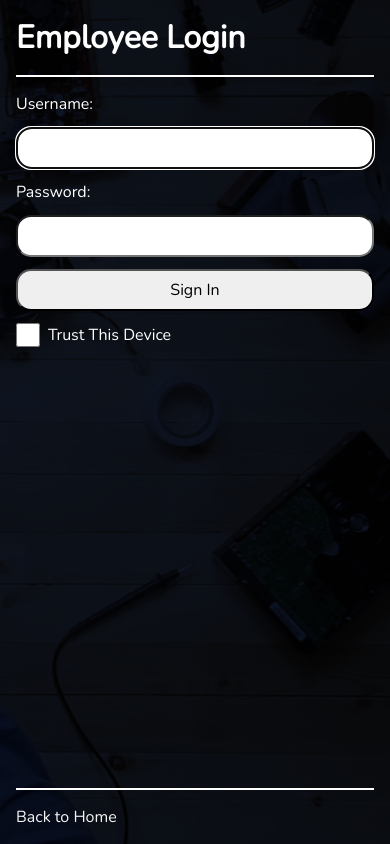
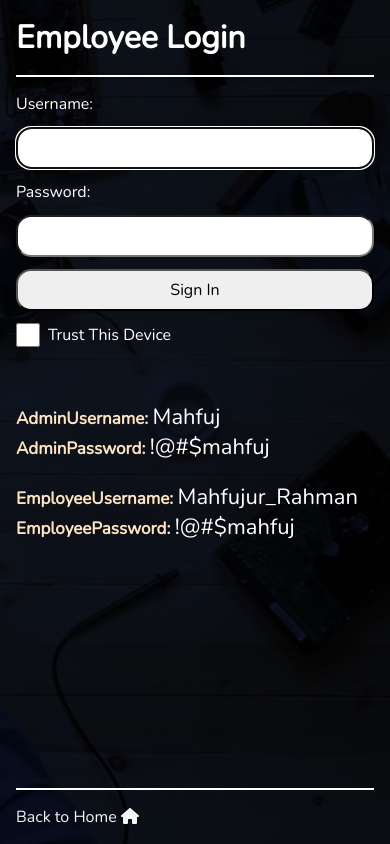
Before and after one commit to MahfujAhsan/technote-client, a React (Create React App) app: page /login in a window 390 px wide. Built offline with nearby package versions, Linux system fonts and the light colour scheme.

Commit message:
access credentials on login page

```diff
--- a/src/components/Public.js
+++ b/src/components/Public.js
@@ -1,4 +1,8 @@
 import { Link } from 'react-router-dom'
+import {
+    faRightFromBracket
+} from "@fortawesome/free-solid-svg-icons"
+import { FontAwesomeIcon } from '@fortawesome/react-fontawesome'
 
 const Public = () => {
     const content = (
@@ -18,7 +22,7 @@ const Public = () => {
                 <p>Owner: Dan Davidson</p>
             </main>
             <footer>
-                <Link to="/login">Employee Login</Link>
+                <Link to="/login">Employee Login <FontAwesomeIcon icon={faRightFromBracket} /></Link>
             </footer>
         </section>
 
--- a/src/features/auth/Login.js
+++ b/src/features/auth/Login.js
@@ -6,7 +6,11 @@ import { setCredentials } from './authSlice'
 import { useLoginMutation } from './authApiSlice'
 
 import usePersist from '../../hooks/usePersist'
-import { PulseLoader } from "react-spinners"
+
+import {
+    faHome
+} from "@fortawesome/free-solid-svg-icons"
+import { FontAwesomeIcon } from '@fortawesome/react-fontawesome'
 
 const Login = () => {
   const userRef = useRef()
@@ -58,12 +62,12 @@ const Login = () => {
 
   const errClass = errMsg ? "errmsg" : "offscreen"
 
-  if (isLoading) return <p>PLease wait</p>
+  if (isLoading) return <p className='loading__message'>PLease wait...</p>
 
   const content = (
     <section className="public">
       <header>
-        <h1>Employee Login</h1>
+        <h1>Employee Login </h1>
       </header>
       <main className="login">
         <p ref={errRef} className={errClass} aria-live="assertive">{errMsg}</p>
@@ -104,9 +108,19 @@ const Login = () => {
             Trust This Device
           </label>
         </form>
+        <div className='access'>
+          <div className='admin__access'>
+            <p><span>AdminUsername: </span> Mahfuj</p>
+            <p><span>AdminPassword: </span> !@#$mahfuj</p>
+          </div>
+          <div className='employee__access'>
+            <p><span>EmployeeUsername: </span> Mahfujur_Rahman</p>
+            <p><span>EmployeePassword: </span> !@#$mahfuj</p>
+          </div>
+        </div>
       </main>
       <footer>
-        <Link to="/">Back to Home</Link>
+        <Link to="/">Back to Home <FontAwesomeIcon icon={faHome} /></Link>
       </footer>
     </section>
   )
--- a/src/index.css
+++ b/src/index.css
@@ -116,6 +116,27 @@ a:focus-visible {
 .public {
   padding: 1em;
   flex-grow: 1;
+}
+
+.access {
+  display: flex;
+  gap: 75px;
+  margin-top: 55px;
+  font-size: 22px;
+}
+
+.access span {
+  font-weight: 700;
+  color: bisque;
+  font-size: 17px;
+}
+
+.loading__message {
+  height: 100vh;
+  display: flex;
+  justify-content: center;
+  align-items: center;
+  font-size: 45px;
 }
 
 .public__main,
@@ -342,6 +363,11 @@ tr {
   .icon-button {
     font-size: 1.5rem;
   }
+
+    .access {
+      flex-direction: column;
+      gap: 20px;
+    }
 }
 
 
```
